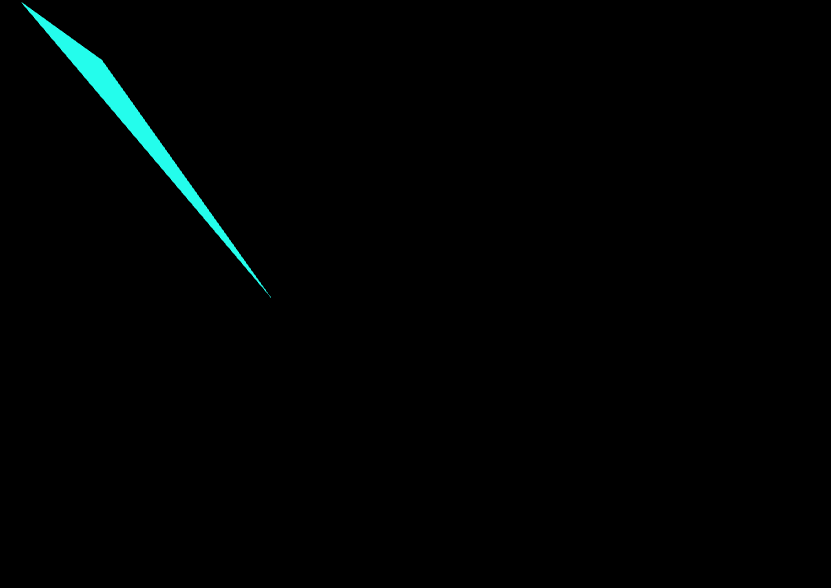
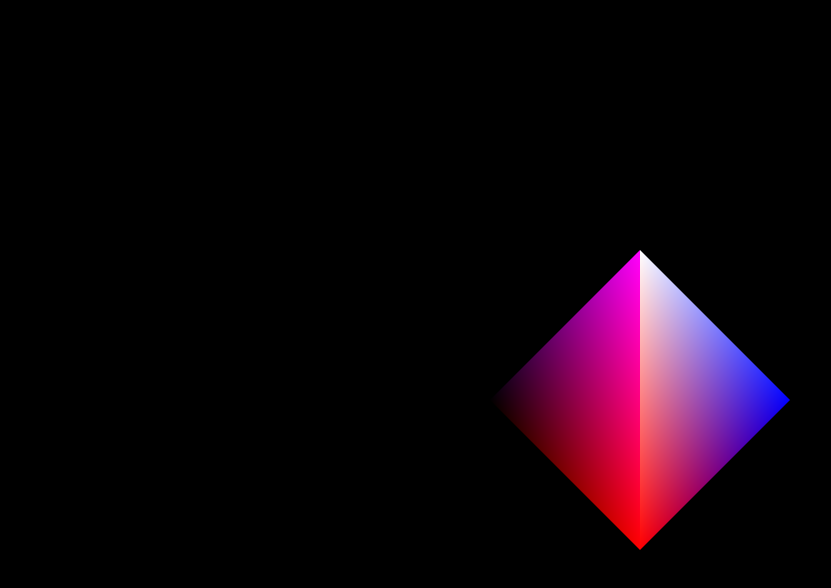
Before and after one commit to GreenFerret95/WebGl, a plain HTML site: page WebGL/index.html in a window 1280 px wide. Shown: the whole page, without its empty margins (0-831 px from the left). Drawn offline with Linux system fonts and the light colour scheme.

Commit message:
Drew 2 Triangles. Added color varying

```diff
--- a/WebGL/index.html
+++ b/WebGL/index.html
@@ -7,8 +7,10 @@
     <script id="2d-vertex-shader" type="notjs">
 
         attribute vec2 a_position;
+        attribute vec4 a_color;
 
         uniform vec2 u_resolution;
+        varying vec4 v_color;
 
         void main(){
             //convert the position from pixels to 0.0 to 1.0
@@ -21,6 +23,7 @@
             vec2 clipSpace = zeroToTwo - 1.0;
 
             gl_Position = vec4(clipSpace * vec2(1, -1), 0, 1);
+            v_color = a_color;
         }
 
     </script>
@@ -29,10 +32,10 @@
     <script id="2d-fragment-shader" type="notjs">
         precision mediump float;
 
-        uniform vec4 u_color;
+        varying vec4 v_color;
 
         void main() {
-            gl_FragColor = u_color;
+            gl_FragColor = v_color;
         }
     </script>
 
--- a/WebGL/main.js
+++ b/WebGL/main.js
@@ -24,8 +24,10 @@ function init(){
     program = utils.createProgram(gl, vertexShader, fragmentShader);
 
     positionAttributeLocation = gl.getAttribLocation(program, "a_position");
+    colorAttributeLocation = gl.getAttribLocation(program, "a_color");
+
+
     resolutionUniformLocation = gl.getUniformLocation(program, "u_resolution");
-    colorUniformLocation = gl.getUniformLocation(program, "u_color");
 
 }
 
@@ -37,10 +39,32 @@ function render(){
 
     gl.useProgram(program);
     gl.uniform2f(resolutionUniformLocation, gl.canvas.width, gl.canvas.height);
+
+    /* -------------- POSITION -------------------*/
+
     gl.enableVertexAttribArray(positionAttributeLocation);
 
     var positionBuffer = gl.createBuffer();
     gl.bindBuffer(gl.ARRAY_BUFFER, positionBuffer);
+
+    var max_width = gl.canvas.width;
+    var max_height = gl.canvas.height;
+    var cx = max_width/2;
+    var cy = max_height/2;
+
+    gl.bufferData(
+        gl.ARRAY_BUFFER,
+        new Float32Array([
+        cx,cy-150,
+        cx,cy+150,
+        cx-150, cy,
+
+        cx, cy-150,
+        cx, cy+150,
+        cx+150, cy
+        ]), gl.STATIC_DRAW);
+
+
 
     var size = 2;
     var type = gl.FLOAT;
@@ -52,40 +76,33 @@ function render(){
 
     gl.vertexAttribPointer(positionAttributeLocation, size, type, normalize, stride, offset);
 
-    var x1 = utils.randomInt(300);
-    var y1 = utils.randomInt(300);
 
-    var x2 = utils.randomInt(300);
-    var y2 = utils.randomInt(300);
+    /* ------------------ COLOR ------------------- */
+    gl.enableVertexAttribArray(colorAttributeLocation);
 
-    var x3 = utils.randomInt(300);
-    var y3 = utils.randomInt(300);
-    var r = Math.random();
-    var g = Math.random();
-    var b = Math.random();
+    var colorBuffer = gl.createBuffer();
+    gl.bindBuffer(gl.ARRAY_BUFFER, colorBuffer);
+    gl.bufferData(
+        gl.ARRAY_BUFFER,
+        new Float32Array([
+        1, 0, 1, 1,
+        1, 0, 0, 1,
+        0, 0, 0, 1,
 
-    utils.createTriangle2D(gl, x1, y1, x2, y2, x3, y3);
-    gl.uniform4f(colorUniformLocation,r , g, b, 1);
-    gl.drawArrays(gl.TRIANGLES, 0, 3);
-    /*
-    for (var ii = 0; ii < 50; ++ii){
+        1, 1, 1, 1,
+        1, 0, 0, 1,
+        0, 0, 1, 1
+        ]), gl.STATIC_DRAW);
 
-        var size = 2;
-        var type = gl.FLOAT;
-        var normalize = false;
-        var stride = 0;
-        var offset = 0;
-        var primitiveType = gl.TRIANGLES;
-        var count = 6;
+    var size = 4;
+    var type = gl.FLOAT;
+    var normalize = false;
+    var stride = 0;
+    var offset = 0;
 
-        gl.vertexAttribPointer(positionAttributeLocation, size, type, normalize, stride, offset);
-
-        utils.setRectangle(
-                gl, utils.randomInt(300), utils.randomInt(300), utils.randomInt(300), utils.randomInt(300));
-        gl.uniform4f(colorUniformLocation, Math.random(), Math.random(), Math.random(), 1);
-        gl.drawArrays(gl.TRIANGLES, 0, 6);
+    gl.vertexAttribPointer(colorAttributeLocation, size, type, normalize, stride, offset);
 
 
-    }
-    */
+    gl.drawArrays(gl.TRIANGLES,0,6);
+
 }
--- a/WebGL/resources/webgl-utils.js
+++ b/WebGL/resources/webgl-utils.js
@@ -122,13 +122,33 @@ class webglUtils {
             x2, y2]), gl.STATIC_DRAW);
 
     }
-
+    /*
     createTriangle2D(gl,x1, y1, x2, y2, x3, y3){
         gl.bufferData(gl.ARRAY_BUFFER, new Float32Array([
                     x1, y1,
                     x2, y2,
                     x3, y3]), gl.STATIC_DRAW);
     }
+    */
+
+    createTriangle2D(gl){
+        var cx = gl.canvas.width /2;
+        var cy = gl.canvas.height /2;
+
+        gl.bufferData(gl.ARRAY_BUFFER, new Float32Array([
+            cx, cy-150,
+            cx, cy+150,
+            cx-150, cy,
+
+            cx, cy-150,
+            cx, cy+150,
+            cx+150, cy
+
+            ]), gl.STATIC_DRAW);
+
+    }
+
+
 
 
 }
```
